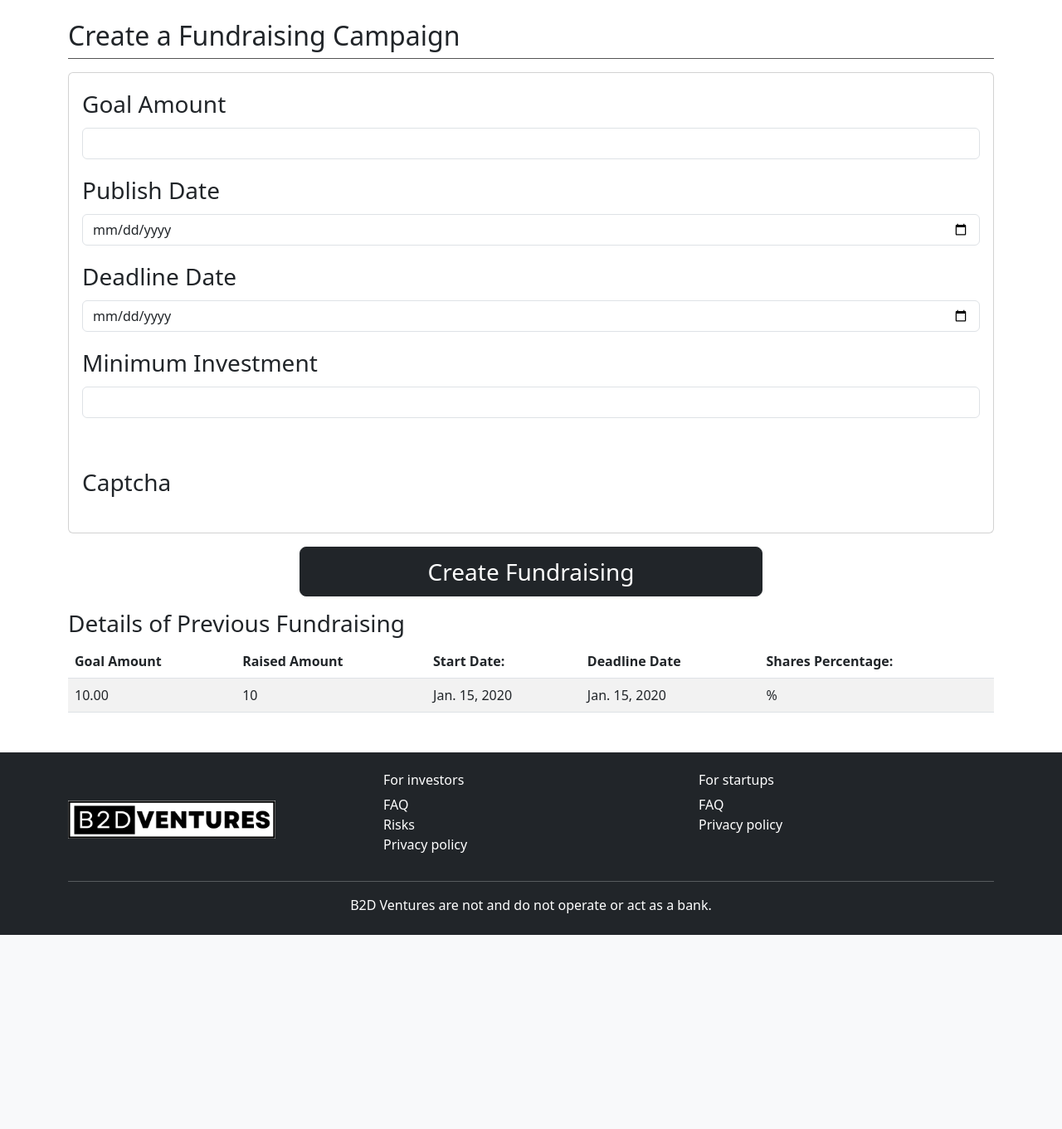
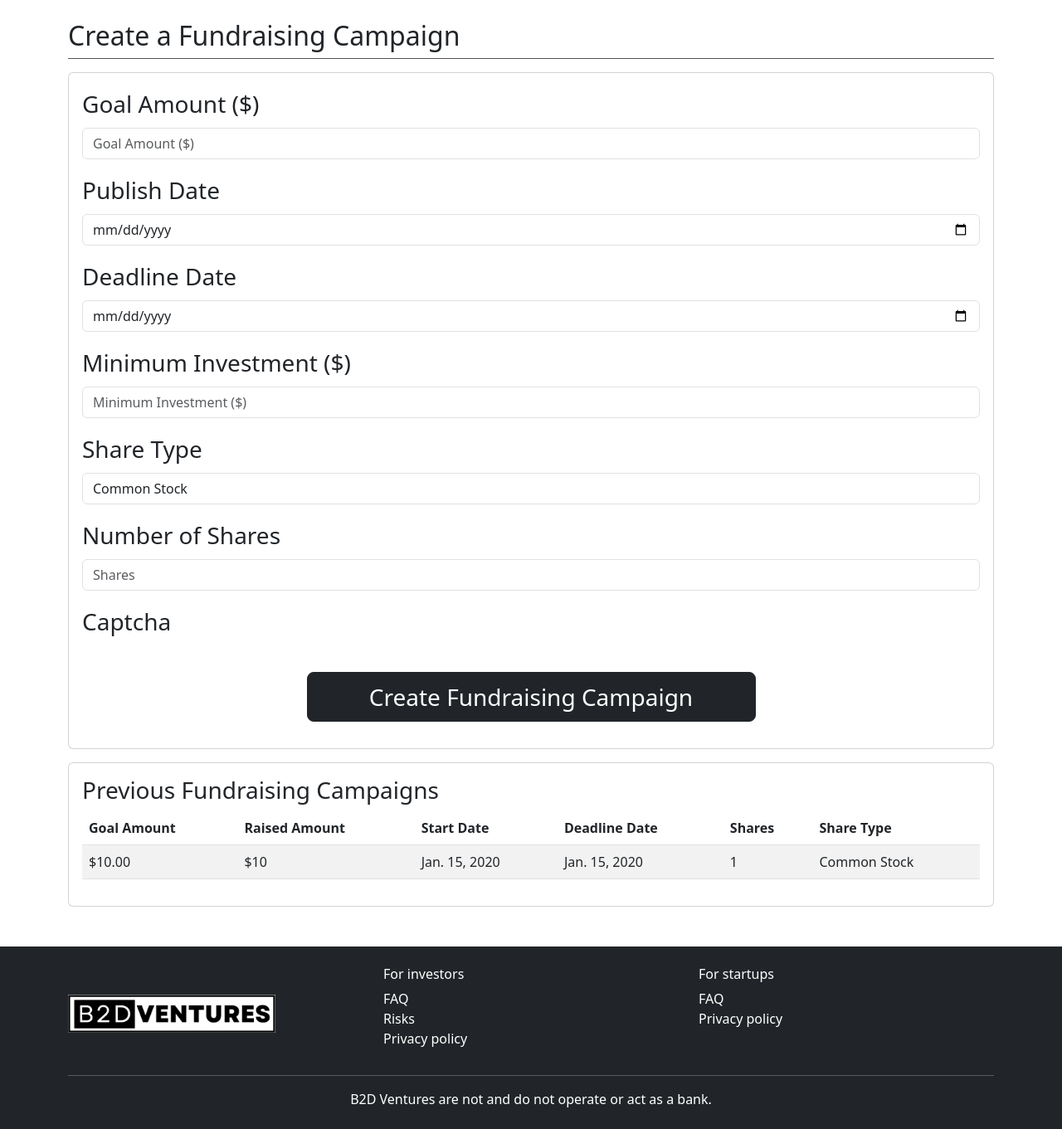
Before and after one commit to J-Jullaphong/b2d-ventures, a Django app: page /fundraise/ in a window 1280 px wide. Shown: the part 67-1428 px from the top of the page at 83% size. Before the commit the page ends 1194 px from the top, so only its background shows below. Run offline with Django 4.2, Linux system fonts and the light colour scheme; a user stored in the database is signed in; tables that the repository leaves empty hold one stand-in row (values such as "Sample post").

Commit message:
Update Fundraising Dashboard page and Investor Profile page

```diff
--- a/b2d/forms/fundraising_form.py
+++ b/b2d/forms/fundraising_form.py
@@ -14,14 +14,17 @@ class FundRaisingForm(ModelForm):
             'minimum_investment', 'share_type', 'shares'
         ]
         labels = {
-            'goal_amount': 'Goal Amount',
+            'goal_amount': 'Goal Amount ($)',
             'publish_date': 'Publish Date',
             'deadline_date': 'Deadline Date',
-            'minimum_investment': 'Minimum Investment',
+            'minimum_investment': 'Minimum Investment ($)',
             'share_type': 'Share Type',
             'shares': 'Number of Shares'
         }
         widgets = {
+            'goal_amount': forms.NumberInput(attrs={'min': 0, 'placeholder': 'Goal Amount ($)'}),
+            'minimum_investment': forms.NumberInput(attrs={'min': 0, 'placeholder': 'Minimum Investment ($)'}),
+            'shares': forms.NumberInput(attrs={'min': 0, 'placeholder': 'Shares'}),
             'publish_date': forms.DateInput(format='%d-%m-%Y', attrs={'type': 'date'}),
             'deadline_date': forms.DateInput(format='%d-%m-%Y', attrs={'type': 'date'}),
             'share_type': forms.Select(attrs={'class': 'form-select'}),
--- a/b2d/templates/b2d/fundraising_dashboard.html
+++ b/b2d/templates/b2d/fundraising_dashboard.html
@@ -1,5 +1,4 @@
 {% extends "b2d/base.html" %}
-
 {% block content %}
 <div class="container mt-4">
     {% if active_fundraising %}
@@ -15,15 +14,15 @@
             <!--    Right side Details   -->
             <div class="col-lg-4 card shadow-sm">
                 <div class="text-center my-4" style="border-bottom: 1px solid #545454;">
-                    <h2>Fundraising Details</h2>
+                    <h2>Fundraising Campaign</h2>
                 </div>
                 <div class="row text-center">
                     <div class="col-sm-6 my-2">
-                        <p class="fs-3">Investment</p>
+                        <p class="fs-3">Invested</p>
                         <p class="lead">${{ active_fundraising.get_current_investment|floatformat:"0" }}</p>
                     </div>
                     <div class="col-sm-6 my-2">
-                        <p class="fs-3">Goal Amount</p>
+                        <p class="fs-3">Goal</p>
                         <p class="lead">${{ active_fundraising.goal_amount|floatformat:"0" }}</p>
                     </div>
                     <div class="col-sm-6 my-2">
@@ -34,9 +33,13 @@
                         <p class="fs-3">Deadline Date</p>
                         <p class="lead">{{ active_fundraising.deadline_date }}</p>
                     </div>
-                    <div class="col-sm-12 mt-2">
-                        <p class="fs-3">Shares Percentage</p>
-                        <p>{{ active_fundraising.shares_percentage }}%</p>
+                    <div class="col-sm-6 mt-2">
+                        <p class="fs-3">Shares</p>
+                        <p class="lead">{{ active_fundraising.shares }}</p>
+                    </div>
+                    <div class="col-sm-6 mt-2">
+                        <p class="fs-3">Share Type</p>
+                        <p class="lead">{% if active_fundraising.share_type == 'common' %}Common Stock{% else %}Preferred Stock{% endif %}</p>
                     </div>
                 </div>
             </div>
@@ -44,35 +47,87 @@
         <!--    Table Details   -->
         <div class="card p-3 table-responsive shadow-sm">
             <div class="mb-3" style="border-bottom: 1px solid #545454;">
-                <h2>Investments in this Fundraising</h2>
+                <h2>Investments from this Fundraising Campaign</h2>
             </div>
             <table class="table table-bordered">
                 <thead class="table-dark">
                     <tr>
                         <th>Investor</th>
                         <th>Investment Amount</th>
-                        <th>Shares Percentage</th>
+                        <th>Shares</th>
                         <th>Investment Date/Time</th>
+                        <th>Approval</th>
                     </tr>
                 </thead>
                 <tbody>
                     {% for investment in investments %}
                         <tr>
-                            <td>{{ investment.investor.first_name }} {{ investment.investor.last_name }}</td>
-                            <td>{{ investment.amount }}</td>
-                            <td>{{ investment.shares_percentage }}%</td>
+                            <td>
+                                <a href="" class="investor-link" data-bs-toggle="modal" data-bs-target="#investorModal-{{ investment.investor.id }}">
+                                    {{ investment.investor.first_name }} {{ investment.investor.last_name }}
+                                </a>
+                                <div class="modal fade" id="investorModal-{{ investment.investor.id }}" tabindex="-1" aria-labelledby="investorModalLabel" aria-hidden="true">
+                                    <div class="modal-dialog">
+                                        <div class="modal-content">
+                                            <div class="modal-header">
+                                                <h5 class="modal-title" id="investorModalLabel">Investor Information</h5>
+                                                <button type="button" class="btn-close" data-bs-dismiss="modal" aria-label="Close"></button>
+                                            </div>
+                                            <div class="modal-body">
+                                                <p><strong>Name:</strong> <span id="investorName">{{ investment.investor.first_name }} {{ investment.investor.last_name }}</span></p>
+                                                <p><strong>Email:</strong> <span id="investorEmail">{{ investment.investor.email }}</span></p>
+                                                <p><strong>Phone Number:</strong> <span id="investorPhone">{{ investment.investor.phone_number }}</span></p>
+                                            </div>
+                                            <div class="modal-footer">
+                                                <button type="button" class="btn btn-secondary" data-bs-dismiss="modal">Close</button>
+                                            </div>
+                                        </div>
+                                    </div>
+                                </div>
+                            </td>
+                            <td>${{ investment.amount }}</td>
+                            <td>{{ investment.shares }}</td>
                             <td>{{ investment.investment_datetime }}</td>
+                            <td>
+                                {% if investment.investment_status != 'wait' %}
+                                     {% if investment.investment_status == 'approve' %}Approved{% else %}Rejected{% endif %}
+                                {% else %}
+                                    <form method="post" action="{% url 'b2d:fundraising' %}" class="d-flex align-items-center gap-2 mb-2" onsubmit="return confirmUpdate(this)">
+                                        {% csrf_token %}
+                                        <input type="hidden" name="investment_id" value="{{ investment.id }}">
+
+                                        <div class="form-group mb-0">
+                                            <select name="investment_status" id="investment_status_{{ investment.id }}" class="form-select form-select-sm">
+                                                <option value="wait" {% if investment.investment_status == 'wait' %}selected{% endif %}>Pending</option>
+                                                <option value="approve" {% if investment.investment_status == 'approve' %}selected{% endif %}>Approve</option>
+                                                <option value="reject" {% if investment.investment_status == 'reject' %}selected{% endif %}>Reject</option>
+                                            </select>
+                                        </div>
+
+                                        <button type="submit" class="btn btn-primary btn-sm">Update</button>
+                                    </form>
+
+                                    <script>
+                                        function confirmUpdate(form) {
+                                            var status = form.querySelector('select[name="investment_status"]').value;
+                                            status = status === "approve" ? "Approved" : "Rejected";
+                                            return confirm(`Are you sure you want to update the status to "${status}"?`);
+                                        }
+                                    </script>
+                                {% endif %}
+                            </td>
                         </tr>
                     {% endfor %}
                 </tbody>
             </table>
         </div>
+
     {% elif pending_fundraising %}
     <!--    Wait for approval page    -->
         <div class="d-flex justify-content-center " style="margin:150px 0px;">
             <div class="card alert alert-info text-center">
                 <p class="fs-1 fw-bolder text-decoration-underline">NOTICE</p>
-                <p class="fs-3">Your fundraising request is pending approval.</p>
+                <p class="fs-3">Your fundraising campaign request is pending approval.</p>
                 <p class="fs-3 fw-light">Please wait for it to be approved.</p>
             </div>
         </div>
@@ -118,10 +173,18 @@
                     </div>
 
                     <div class="mb-3">
-                        <label for="shares_percentage" class="form-label fs-3">{{ form.shares_percentage.label }}</label>
-                        {{ form.shares_percentage }}
-                        {% if form.shares_percentage.errors %}
-                            <div class="text-danger">{{ form.shares_percentage.errors }}</div>
+                        <label for="share_type" class="form-label fs-3">{{ form.share_type.label }}</label>
+                        {{ form.share_type }}
+                        {% if form.share_type.errors %}
+                            <div class="text-danger">{{ form.share_type.errors }}</div>
+                        {% endif %}
+                    </div>
+
+                    <div class="mb-3">
+                        <label for="shares" class="form-label fs-3">{{ form.shares.label }}</label>
+                        {{ form.shares }}
+                        {% if form.shares.errors %}
+                            <div class="text-danger">{{ form.shares.errors }}</div>
                         {% endif %}
                     </div>
 
@@ -133,37 +196,41 @@
                         {% endif %}
                     </div>
 
-                </div>
-                <div class="my-3 d-flex justify-content-center">
-                    <button type="submit" class="btn btn-lg btn-dark fs-3 w-50">Create Fundraising</button>
+                    <div class="my-3 d-flex justify-content-center">
+                        <button type="submit" class="btn btn-lg btn-dark fs-3 w-50">Create Fundraising Campaign</button>
+                    </div>
                 </div>
             </form>
+    {% endif %}
 
-        {% if finished_fundraising %}
-        <h3>Details of Previous Fundraising</h3>
+    {% if finished_fundraising %}
+    <div class="card my-3 p-3">
+        <h3>Previous Fundraising Campaigns</h3>
         <table class="table table-striped">
             <thead>
                 <tr>
                     <th>Goal Amount</th>
                     <th>Raised Amount</th>
-                    <th>Start Date:</th>
+                    <th>Start Date</th>
                     <th>Deadline Date</th>
-                    <th>Shares Percentage:</th>
+                    <th>Shares</th>
+                    <th>Share Type</th>
                 </tr>
             </thead>
             <tbody>
                 {% for fundraising in finished_fundraising %}
                     <tr>
-                        <td>{{ fundraising.goal_amount }}</td>
-                        <td>{{ fundraising.get_current_investment }}</td>
+                        <td>${{ fundraising.goal_amount }}</td>
+                        <td>${{ fundraising.get_current_investment }}</td>
                         <td>{{ fundraising.publish_date }}</td>
                         <td>{{ fundraising.deadline_date }}</td>
-                        <td>{{ fundraising.shares_percentage }}%</td>
+                        <td>{{ fundraising.shares }}</td>
+                        <td>{% if fundraising.share_type == 'common' %}Common Stock{% else %}Preferred Stock{% endif %}</td>
                     </tr>
                 {% endfor %}
             </tbody>
         </table>
-        {% endif %}
+    </div>
     {% endif %}
 </div>
 
@@ -206,7 +273,7 @@
             plugins: {
                 title: {
                     display: true,
-                    text: 'Fundraising Investment Over Time',
+                    text: 'Fundraising Campaign Investment Over Time',
                     font: {
                         size: 18,
                         weight: 'bold'
--- a/b2d/views/fundraising_dashboard_view.py
+++ b/b2d/views/fundraising_dashboard_view.py
@@ -28,7 +28,7 @@ class FundRaisingDashboardView(View):
         active_fundraising = FundRaising.objects.filter(
             business=business,
             fundraising_status='approve'
-        ).first()
+        ).order_by('-publish_date').first()
 
         pending_fundraising = FundRaising.objects.filter(
             business=business,
@@ -48,9 +48,10 @@ class FundRaisingDashboardView(View):
         if active_fundraising:
             show_chart = True
             investments = Investment.objects.filter(fundraise=active_fundraising)
+            approved_investments = investments.filter(investment_status='approve')
 
-            chart_labels = [inv.investment_datetime.strftime('%Y-%m-%d') for inv in investments]
-            investment_amounts = [float(inv.amount) for inv in investments]
+            chart_labels = [inv.investment_datetime.strftime('%Y-%m-%d') for inv in approved_investments]
+            investment_amounts = [float(inv.amount) for inv in approved_investments]
 
             cumulative_sum = 0
             for amount in investment_amounts:
@@ -72,7 +73,7 @@ class FundRaisingDashboardView(View):
             'chart_labels': chart_labels,
             'chart_data': chart_data,
             'form': form,
-            'investments': investments if show_chart else None
+            'investments': investments if show_chart else None,
         }
 
         return render(request, self.template_name, context)
@@ -80,6 +81,26 @@ class FundRaisingDashboardView(View):
     def post(self, request, *args, **kwargs):
         """Handles POST requests for creating a new fundraising event."""
         business = request.user.business
+
+        investment_id = request.POST.get('investment_id')
+        new_status = request.POST.get('investment_status')
+
+        if investment_id and new_status:
+            try:
+                investment = Investment.objects.get(id=investment_id,
+                                                    fundraise__business=business)
+            except Investment.DoesNotExist:
+                messages.error(request, "Invalid investment record.")
+                return redirect('b2d:fundraising')
+
+            investment.investment_status = new_status
+            investment.save()
+            db_logger.info(
+                f"Business {business.id} updated investment status for {investment.id} to '{new_status}'")
+            messages.success(request,
+                             "Investment status has been successfully updated.")
+            return redirect('b2d:fundraising')
+
         form = FundRaisingForm(request.POST)
 
         if form.is_valid():
@@ -88,7 +109,7 @@ class FundRaisingDashboardView(View):
             new_fundraising.save()
             db_logger.info(f"Business {business.id} successful create new fundraising {new_fundraising.id}")
             messages.success(request,
-                             'Your fundraising event has been created and is awaiting approval.')
+                             'Your fundraising campaign has been created and is awaiting approval.')
             return redirect('b2d:fundraising')
 
         return render(request, self.template_name,
```
Also changed, not shown: b2d/forms/investor_profile_form.py (+5 -2 lines), b2d/templates/b2d/investor_profile.html (+2 -10 lines).
